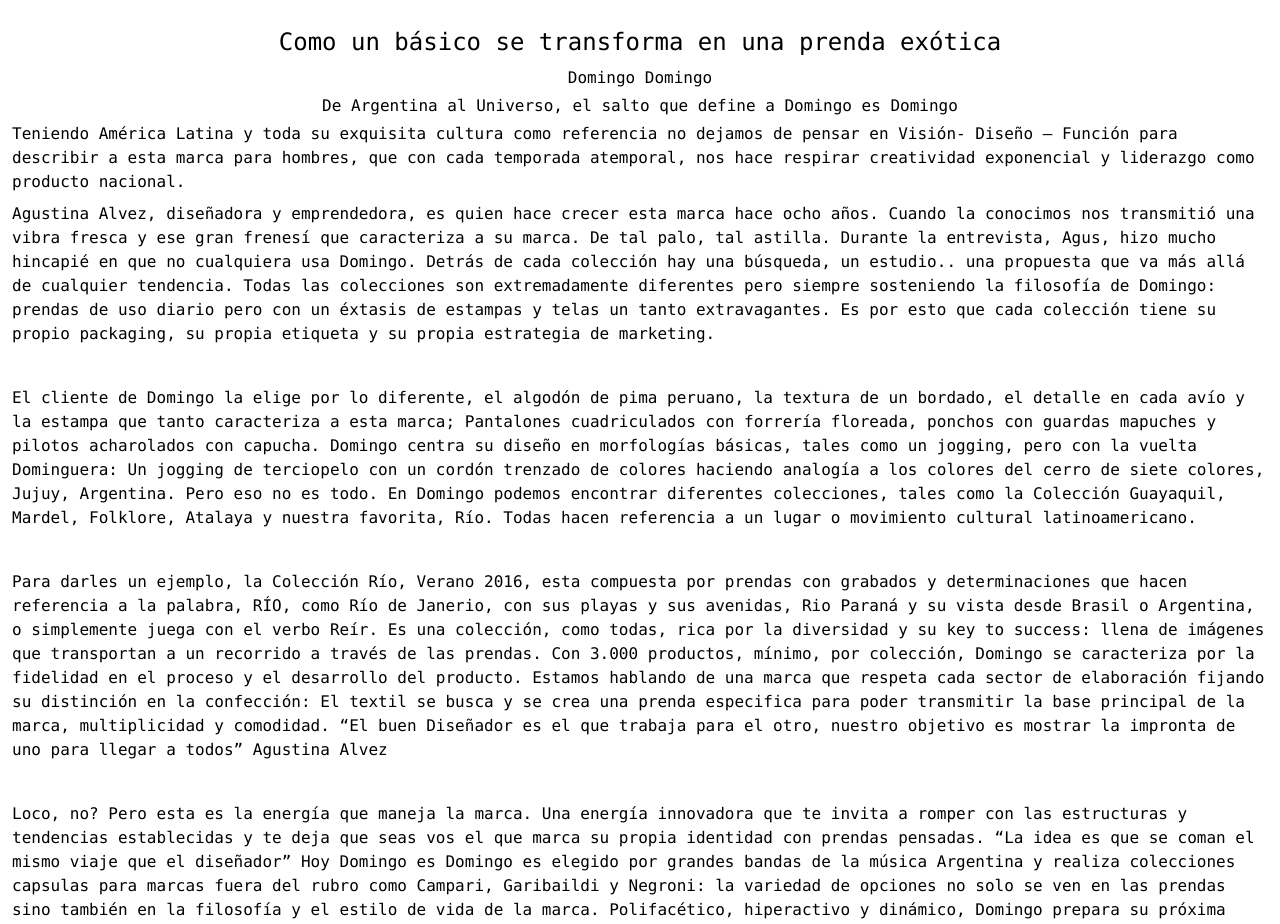
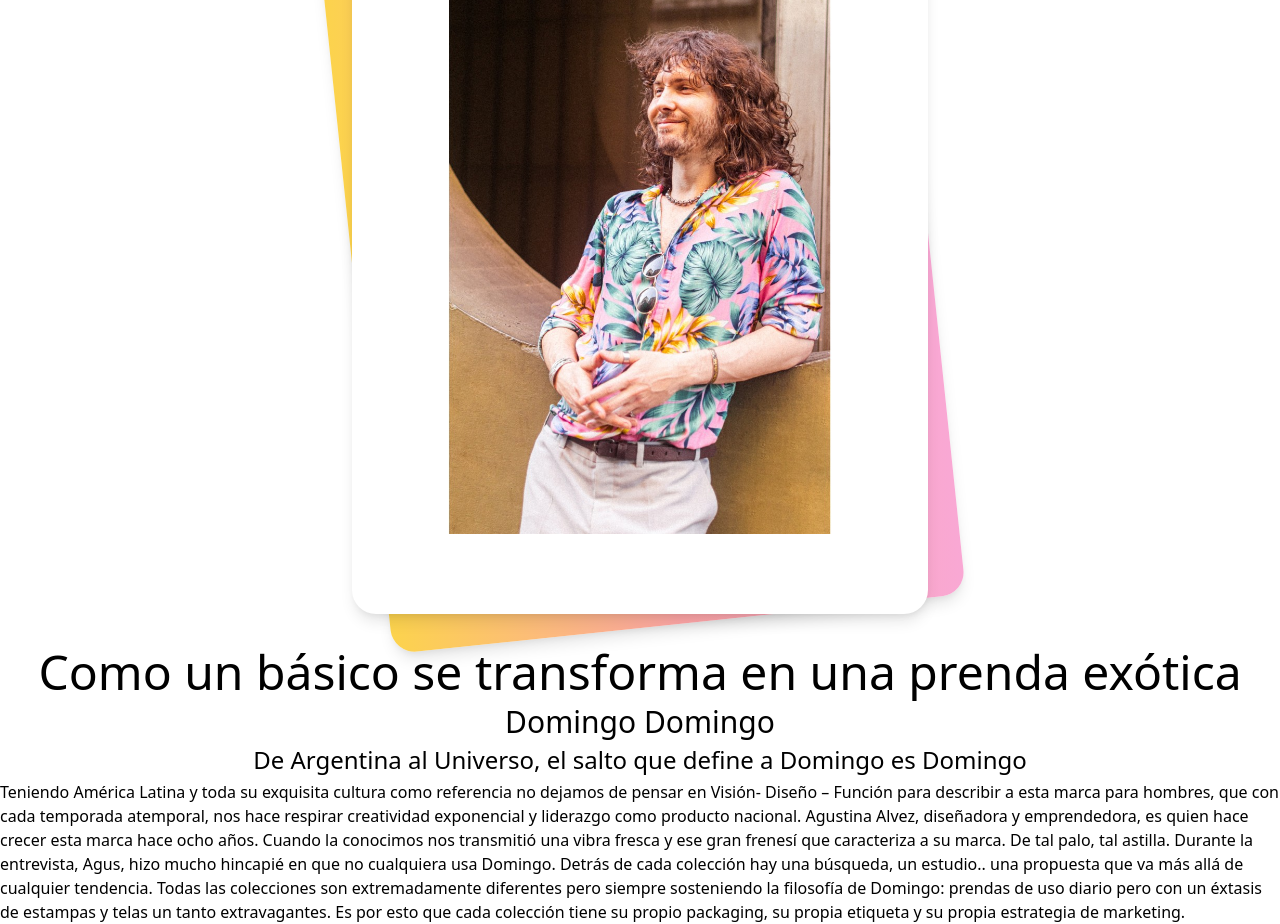
Before and after one commit to EcaCosca/BlogByCeCe, a React (Create React App) app: page /content in a window 1280 px wide. Shown: the part 1040-1964 px from the top of the page. Built offline with nearby package versions, Linux system fonts and the light colour scheme.

Commit message:
Added a frame for the pictures in content

```diff
--- a/src/components/Content.js
+++ b/src/components/Content.js
@@ -1,5 +1,7 @@
 import React from 'react'
 import DM1 from '../images/DM1.jpg'
+import DM2 from '../images/DM2.jpg'
+import DM3 from '../images/DM3.jpg'
 
 export const Content = () => {
     return (
@@ -9,23 +11,43 @@ export const Content = () => {
         </div>
         <br />
          <div className="content-card">
-            <img src={DM1} alt="" className="content-img" />
+            <div className="min-h-screen py-6 flex flex-col justify-center sm:py-12">
+                <div className="relative py-3 sm:max-w-xl sm:mx-auto">
+                    <div className="absolute inset-0 bg-gradient-to-r from-yellow-300 via-red-300 to-pink-300 shadow-lg transform -skew-y-6 sm:skew-y-0 sm:-rotate-6 sm:rounded-3xl"></div>
+                        <div className="relative px-4 py-10 bg-white shadow-lg sm:rounded-3xl sm:p-20">
+                            <div className="max-w-md mx-auto">
+                                <img src={DM1} className="rounded-lg" alt="image1" />
+                            </div>
+                        </div>
+                    </div>
+                </div>
+            </div>
             <div className="flex flex-col justify-center items-center mb-5">
-                <h2 className="text-2xl mb-2">Como un básico se transforma en una prenda exótica</h2>
-                <h2 className="text-1xl mb-1">Domingo Domingo</h2>
-                <h4 className="text-1xl mb-1">De Argentina al Universo, el salto que define a Domingo es Domingo</h4>
+                <h2 className="text-5xl mb-2">Como un básico se transforma en una prenda exótica</h2>
+                <h2 className="text-3xl mb-1">Domingo Domingo</h2>
+                <h4 className="text-2xl mb-1">De Argentina al Universo, el salto que define a Domingo es Domingo</h4>
+
+                <div className="inside-container">
                     <p className="mb-2">Teniendo América Latina y toda su exquisita cultura como referencia no dejamos  de pensar en Visión- Diseño – Función para describir a esta marca para hombres, que con cada temporada atemporal, nos hace respirar creatividad exponencial y liderazgo como producto nacional.
-                </p>
-                <p className="mb-10">Agustina Alvez, diseñadora y emprendedora, es quien hace crecer esta marca hace ocho años. Cuando la conocimos nos transmitió una  vibra fresca y ese gran frenesí  que caracteriza a su marca. De tal palo, tal astilla. Durante la entrevista, Agus, hizo mucho hincapié en que no cualquiera usa Domingo.  Detrás de cada colección hay una búsqueda, un estudio.. una propuesta que va más allá de cualquier tendencia.
+                    Agustina Alvez, diseñadora y emprendedora, es quien hace crecer esta marca hace ocho años. Cuando la conocimos nos transmitió una  vibra fresca y ese gran frenesí  que caracteriza a su marca. De tal palo, tal astilla. Durante la entrevista, Agus, hizo mucho hincapié en que no cualquiera usa Domingo.  Detrás de cada colección hay una búsqueda, un estudio.. una propuesta que va más allá de cualquier tendencia.
                     Todas las colecciones son extremadamente diferentes pero siempre sosteniendo la filosofía de Domingo: prendas de uso diario pero con un éxtasis de estampas y telas un tanto extravagantes. Es por esto que cada colección  tiene su propio packaging, su propia etiqueta y su propia estrategia de marketing.
                     </p>
+                </div>
+
+
+
+
+
+                <div className="inside-container">
                     <p className="mb-10">El cliente de Domingo la elige por lo diferente, el algodón de pima peruano,  la textura de un bordado, el detalle en cada avío y la estampa que tanto caracteriza  a esta marca; Pantalones cuadriculados con forrería floreada,  ponchos con guardas mapuches y pilotos acharolados con capucha. Domingo centra su diseño en morfologías básicas, tales como un jogging, pero con la vuelta Dominguera: Un jogging de terciopelo con un cordón trenzado de colores haciendo analogía a los colores del cerro de siete colores, Jujuy, Argentina.
                     Pero eso no es todo. En Domingo podemos encontrar diferentes colecciones, tales como la Colección Guayaquil, Mardel, Folklore, Atalaya y nuestra favorita, Río. Todas hacen referencia a un lugar o movimiento cultural latinoamericano.
-                </p>
-                <p className="mb-10">Para darles un ejemplo, la Colección Río, Verano 2016, esta compuesta por prendas con grabados y determinaciones que hacen referencia a la palabra, RÍO, como Río de Janerio, con sus playas y sus avenidas, Rio Paraná y su vista desde Brasil o Argentina, o simplemente juega con el verbo Reír. Es una colección, como todas, rica por la diversidad y su key to success: llena de imágenes que transportan a un recorrido a través de las prendas.
+                    Para darles un ejemplo, la Colección Río, Verano 2016, esta compuesta por prendas con grabados y determinaciones que hacen referencia a la palabra, RÍO, como Río de Janerio, con sus playas y sus avenidas, Rio Paraná y su vista desde Brasil o Argentina, o simplemente juega con el verbo Reír. Es una colección, como todas, rica por la diversidad y su key to success: llena de imágenes que transportan a un recorrido a través de las prendas.
                     Con 3.000 productos, mínimo, por colección, Domingo se caracteriza por la fidelidad en el proceso y el desarrollo del producto. Estamos hablando de una marca que respeta cada sector de elaboración fijando su distinción en la confección: El textil se busca y se crea una prenda especifica para poder transmitir la base principal de la marca,  multiplicidad y comodidad.
                     “El buen Diseñador es el que trabaja para el otro, nuestro objetivo es mostrar la impronta de uno para llegar a todos”  Agustina Alvez
                     </p>
+                </div>
+
+                <div className="inside-container">
                     <p className="mb-10">Loco, no? Pero esta es la energía que maneja la marca. Una energía innovadora que te invita a romper con las estructuras y tendencias establecidas y te deja que seas vos el que marca su propia identidad con prendas pensadas. “La idea es que se coman el mismo viaje que el diseñador”
                     Hoy Domingo es Domingo es elegido por grandes bandas de la música Argentina y realiza colecciones capsulas para marcas fuera del rubro como Campari, Garibaildi y Negroni: la variedad de opciones no solo se ven en las prendas sino también en la filosofía y el estilo de vida de la marca.
                     Polifacético, hiperactivo y dinámico, Domingo prepara su próxima colección pero esta vez para mujeres.
@@ -33,6 +55,29 @@ export const Content = () => {
                     </p>
                 </div>
             </div>
+            <div className="min-h-screen py-6 flex flex-col justify-center sm:py-12">
+                <div   div className="relative py-3 sm:max-w-xl sm:mx-auto">
+                    <div className="absolute inset-0 bg-gradient-to-r from-pink-300 via-yellow-300 to-red-300 shadow-lg transform -skew-y-6 sm:skew-y-0 sm:-rotate-6 sm:rounded-3xl"></div>
+                        <div className="relative px-4 py-10 bg-white shadow-lg sm:rounded-3xl sm:p-20">
+                            <div className="max-w-md mx-auto">
+                                <img src={DM2} className="rounded-lg" alt="image1" />
+                            </div>
+                        </div>
+                    </div>
+                </div>
+
+            <div className="min-h-screen py-6 flex flex-col justify-center sm:py-12">
+                <div   div className="relative py-3 sm:max-w-xl sm:mx-auto">
+                    <div className="absolute inset-0 bg-gradient-to-r from-red-300 via-pink-300 to-yellow-300 shadow-lg transform -skew-y-6 sm:skew-y-0 sm:-rotate-6 sm:rounded-3xl"></div>
+                        <div className="relative px-4 py-10 bg-white shadow-lg sm:rounded-3xl sm:p-20">
+                            <div className="max-w-md mx-auto">
+                                <img src={DM3} className="rounded-lg" alt="image1" />
+                            </div>
+                        </div>
+                    </div>
+                </div>
+
+
         </>
     )
 }
```
Lines whose indentation alone changed are shown as unchanged.
